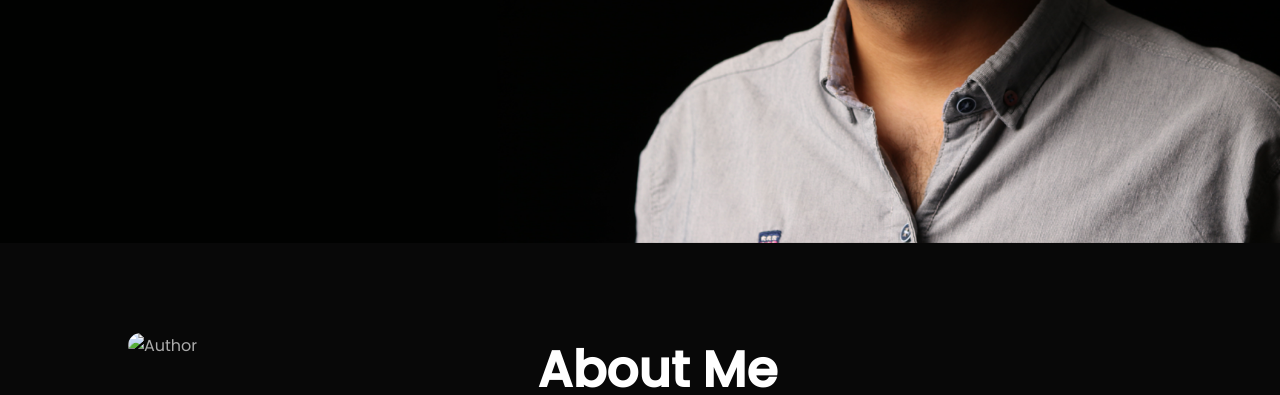
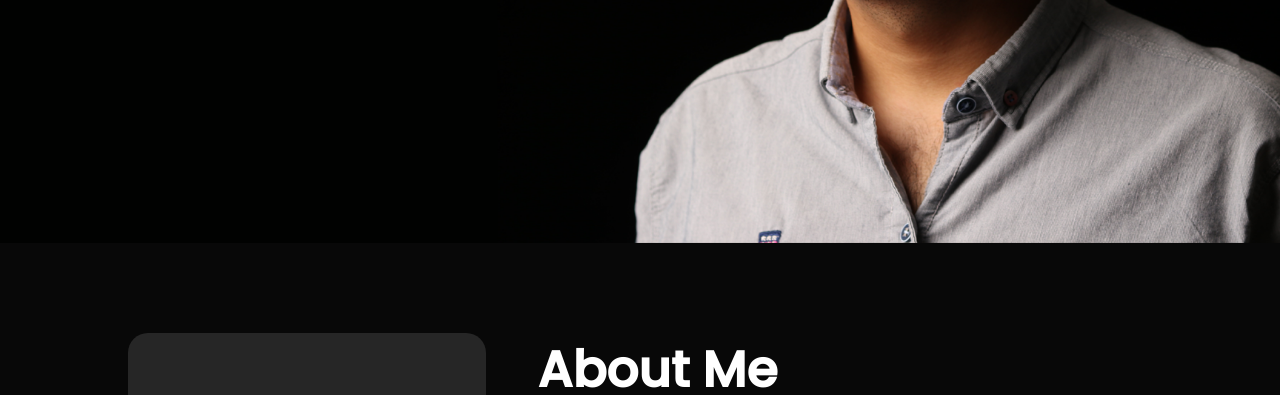
Before and after one commit to RitAm-DeV/Portfolio, a plain HTML site: page index.html in a window 1280 px wide. Shown: the part 557-952 px from the top of the page. Drawn offline with nearby package versions, Linux system fonts and the light colour scheme; the site is published under a folder, as on GitHub Pages, so addresses that start at the root find nothing.

Commit message:
Updated index.html

```diff
--- a/index.html
+++ b/index.html
@@ -42,7 +42,7 @@
         <div class="container">
             <div class="row">
                 <div class="about-col-1">
-                    <img src="/images/user.png" alt="Author">
+                    <img src="./images/user.png" alt="Author">
                 </div>
                 <div class="about-col-2">
                     <h1 class="sub-title">About Me</h1>
```
